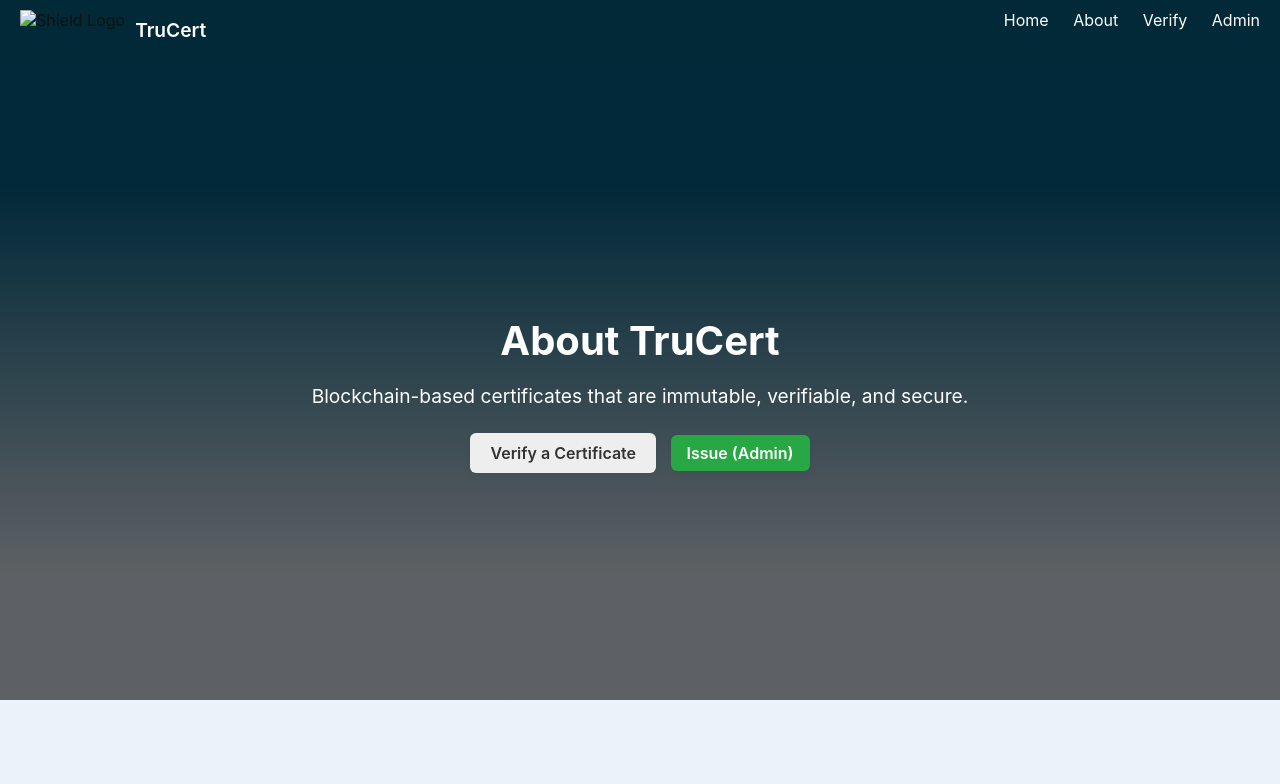
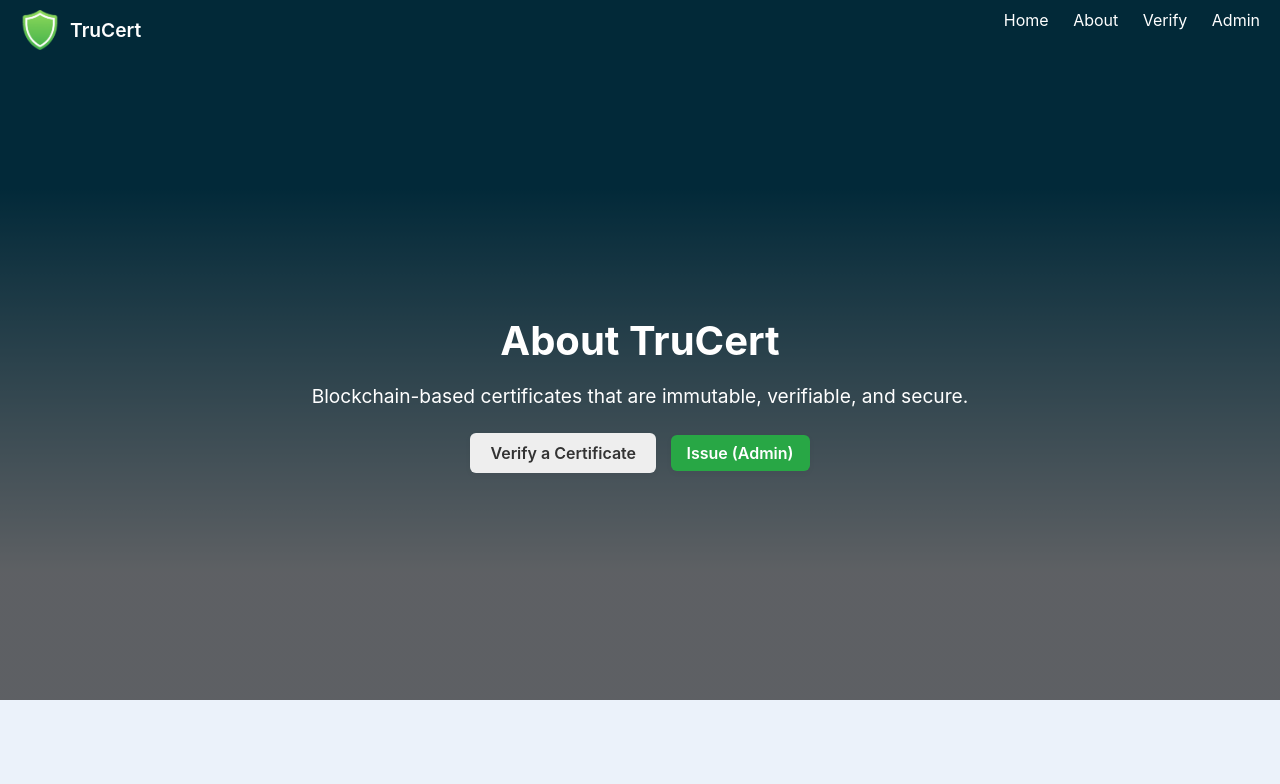
Before and after one commit to Sarthaksrivastava1/Truecert, a plain HTML site: page about.html in a window 1280 px wide. Shown: the top 784 px of the page. Drawn offline with Linux system fonts and the light colour scheme.

Commit message:
Update about.html

```diff
--- a/about.html
+++ b/about.html
@@ -11,7 +11,7 @@
   <header class="navbar">
     <div class="nav-container">
       <div class="nav-left">
-        <img src="img/Adobe Express - file.png" alt="Shield Logo" class="nav-logo">
+        <img src="Adobe Express - file.png" alt="Shield Logo" class="nav-logo">
         <span class="nav-title">TruCert</span>
       </div>
       <div class="nav-right">
```
